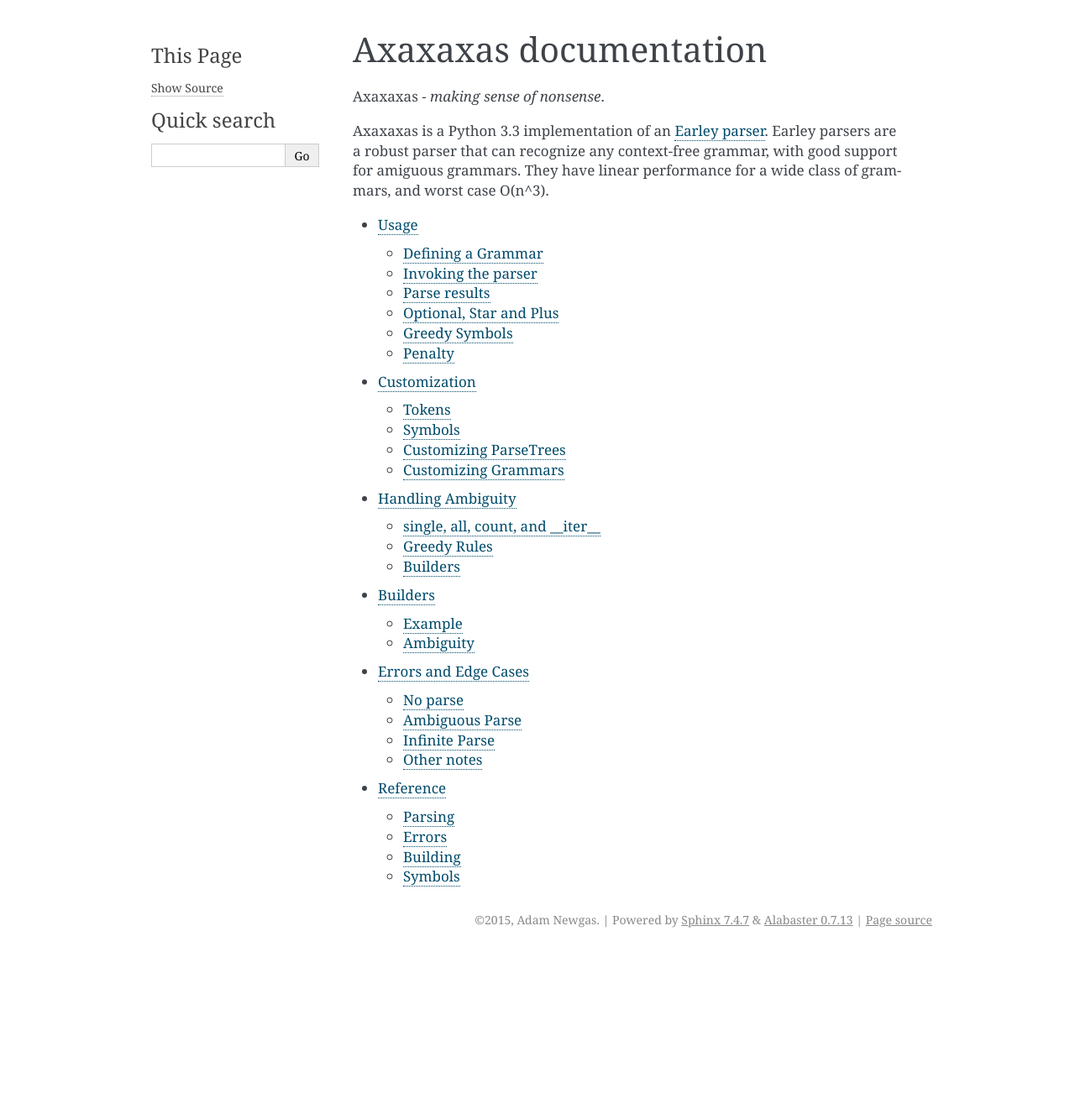
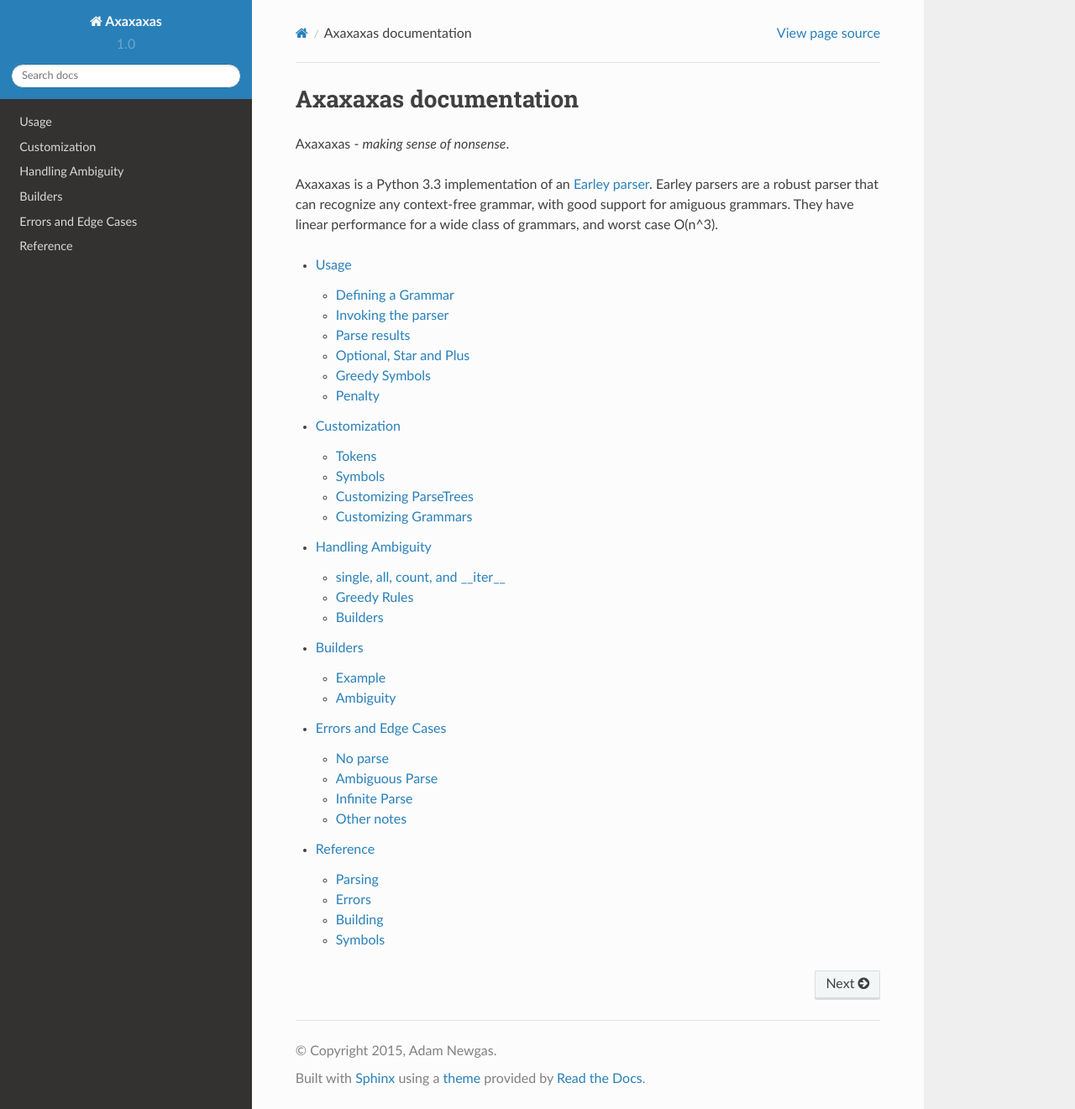
Before and after one commit to BorisTheBrave/axaxaxas, a Sphinx documentation site: the page built from docs/index.rst, in a window 1280 px wide and 1321 px high. Shown: the whole window at 84% size. Built offline with Sphinx 7.4.7 and the Read the Docs theme 2.0.0, drawn with Linux system fonts in a browser that asks for light colours.

Commit message:
Use ReadTheDoc's theme for docs.

```diff
--- a/docs/conf.py
+++ b/docs/conf.py
@@ -110,9 +110,20 @@
 
 # -- Options for HTML output ----------------------------------------------
 
-# The theme to use for HTML and HTML Help pages.  See the documentation for
+#  The theme to use for HTML and HTML Help pages.  See the documentation for
 # a list of builtin themes.
-html_theme = 'alabaster'
+#html_theme = 'default'
+
+# on_rtd is whether we are on readthedocs.org
+import os
+on_rtd = os.environ.get('READTHEDOCS', None) == 'True'
+
+if not on_rtd:  # only import and set the theme if we're building docs locally
+    import sphinx_rtd_theme
+    html_theme = 'sphinx_rtd_theme'
+    html_theme_path = [sphinx_rtd_theme.get_html_theme_path()]
+
+# otherwise, readthedocs.org uses their theme by default, so no need to specify it
 
 # Theme options are theme-specific and customize the look and feel of a theme
 # further.  For a list of options available for each theme, see the
```
